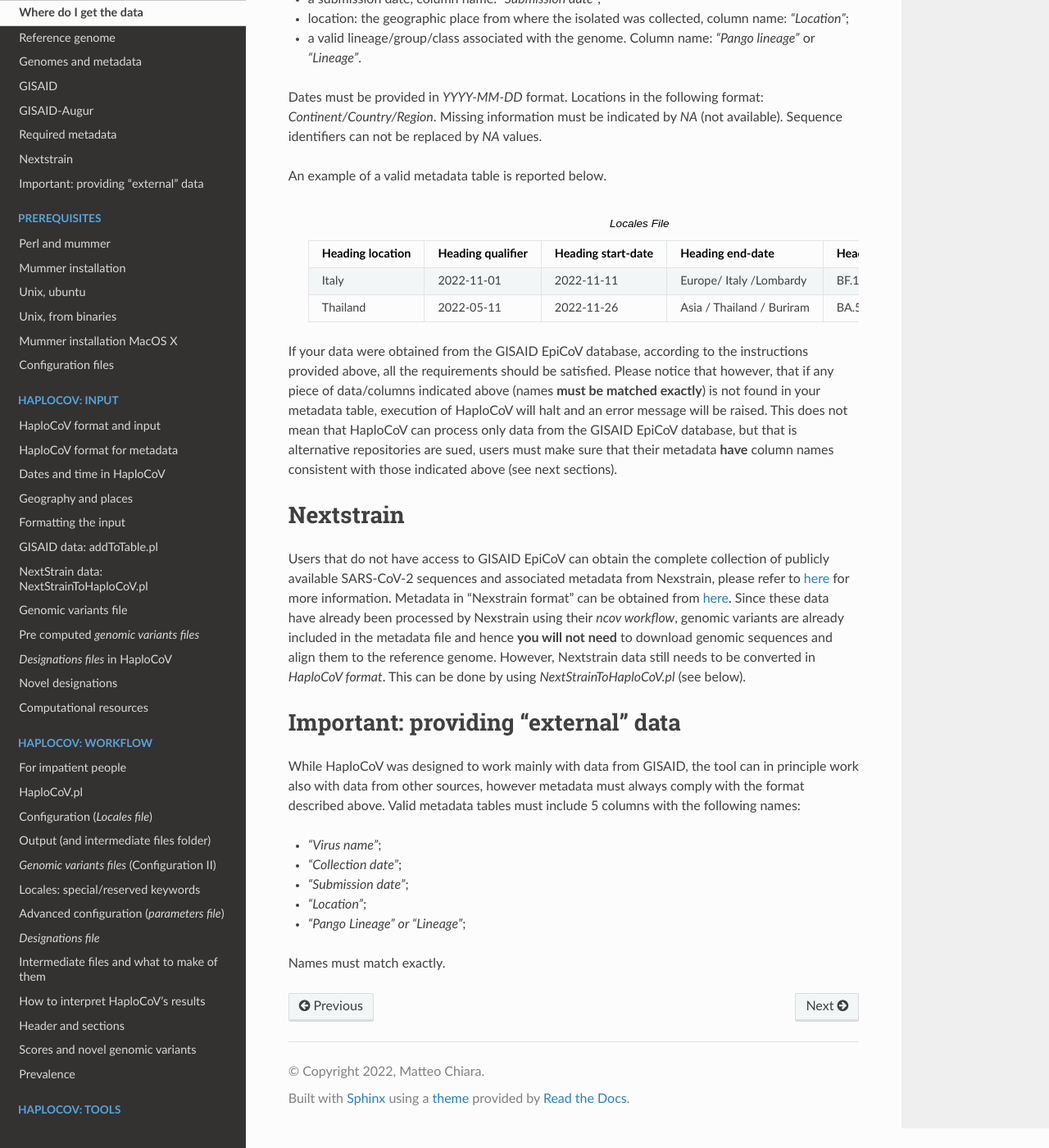
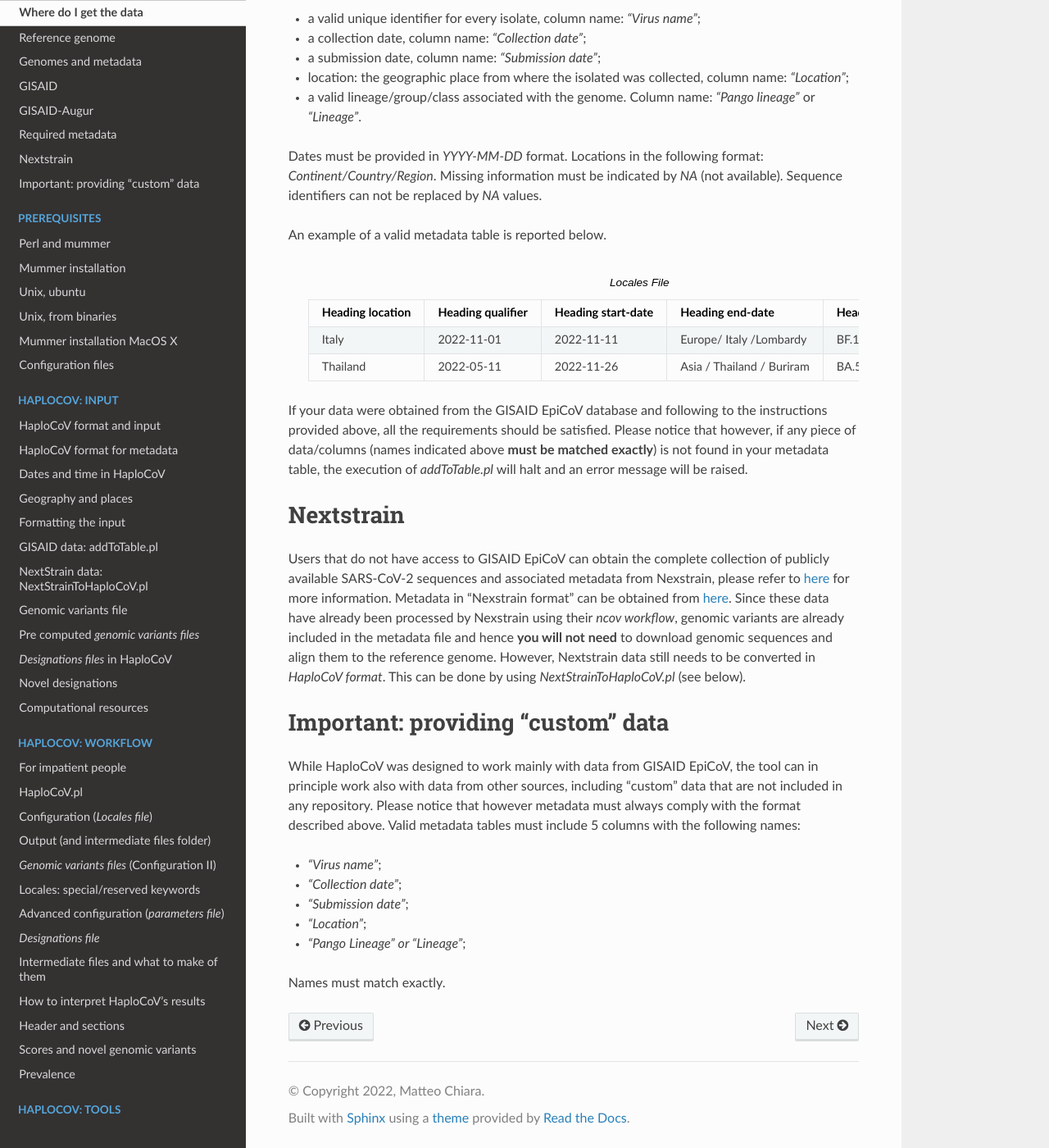
Before and after one commit to matteo14c/HaploCoV, a Sphinx documentation site: the page built from docs/source/data.rst, in a window 1280 px wide and 1400 px high, scrolled down 3051 px. Shown: the whole window at 82% size. Built offline with Sphinx 7.4.7 and the Read the Docs theme 2.0.0, drawn with Linux system fonts in a browser that asks for light colours; some of the changed text lies outside the part shown.

Commit message:
Update data.rst

```diff
--- a/docs/source/data.rst
+++ b/docs/source/data.rst
@@ -106,9 +112,8 @@
      - Asia / Thailand / Buriram
      - BA.5
 
-If your data were obtained from the GISAID EpiCoV database, according to the instructions provided above, all the requirements should be satisfied.
-Please notice that however, that if any piece of data/columns indicated above (names **must be matched exactly**) is not found in your metadata table, execution of HaploCoV will halt and an error message will be raised.
-This does not mean that HaploCoV can process only data from the GISAID EpiCoV database, but that is alternative repositories are sued, users must make sure that their metadata **have** column names consistent with those indicated above (see next sections).
+If your data were obtained from the GISAID EpiCoV database and following to the instructions provided above, all the requirements should be satisfied.
+Please notice that however, if any piece of data/columns (names indicated above **must be matched exactly**) is not found in your metadata table, the execution of *addToTable.pl* will halt and an error message will be raised.
 
 Nextstrain
 ==========
@@ -117,10 +122,10 @@
 Metadata in "Nexstrain format" can be obtained from `here <https://data.nextstrain.org/files/ncov/open/metadata.tsv.gz>`_. Since these data have already been processed by Nexstrain using their *ncov workflow*, genomic variants are already included in the metadata file and hence **you will not need** to download genomic sequences and align them to the reference genome.
 However, Nextstrain data still needs to be converted in *HaploCoV format*.  This can be done by using *NextStrainToHaploCoV.pl* (see below).
 
-Important: providing "external" data
+Important: providing "custom" data
 ====================================
 
-While HaploCoV was designed to work mainly with data from GISAID, the tool can in principle work also with data from other sources, however metadata must always comply with the format described above.
+While HaploCoV was designed to work mainly with data from GISAID EpiCoV, the tool can in principle work also with data from other sources, including "custom" data that are not included in any repository. Please notice that however metadata must always comply with the format described above.
 Valid metadata tables must include 5 columns with the following names:
 
 * *"Virus name"*;
```
Also changed, not shown: other parts of docs/source/data.rst (+7 -1 lines).
